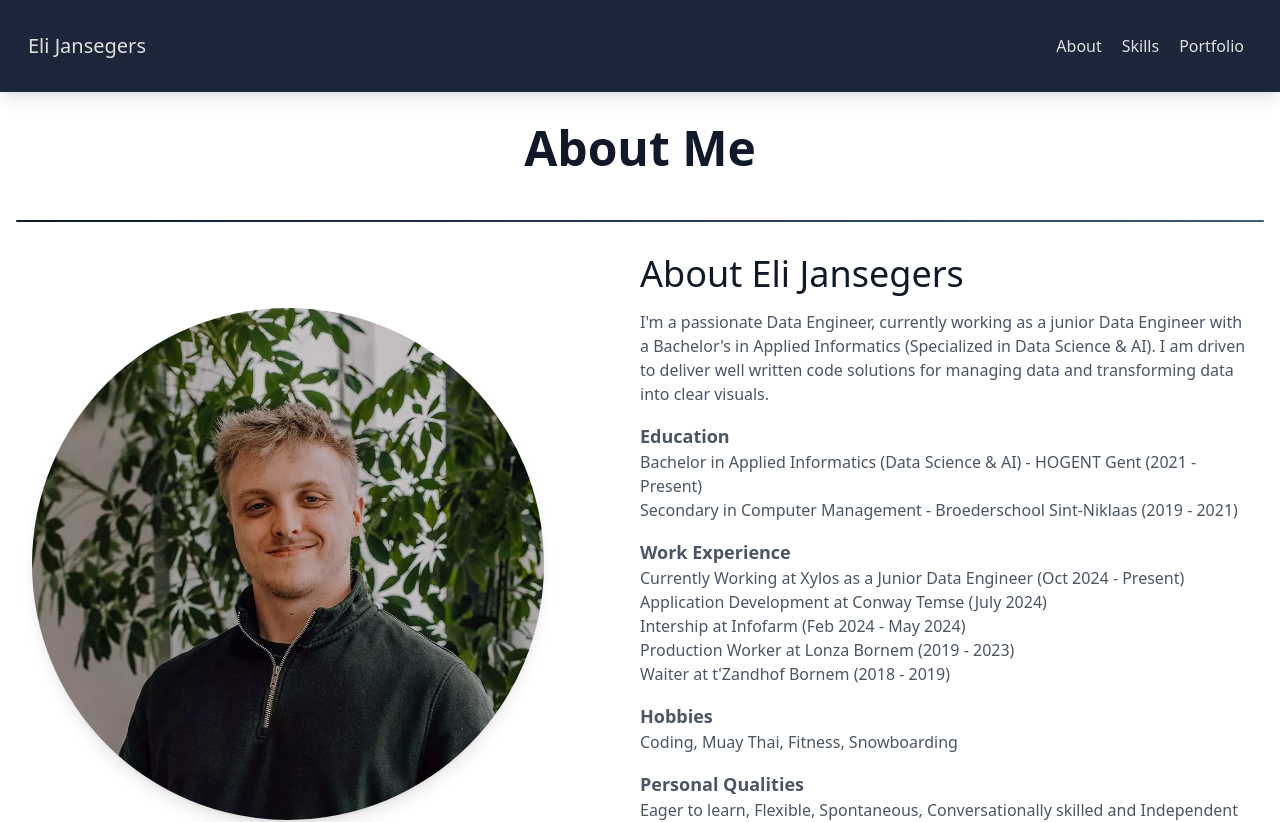
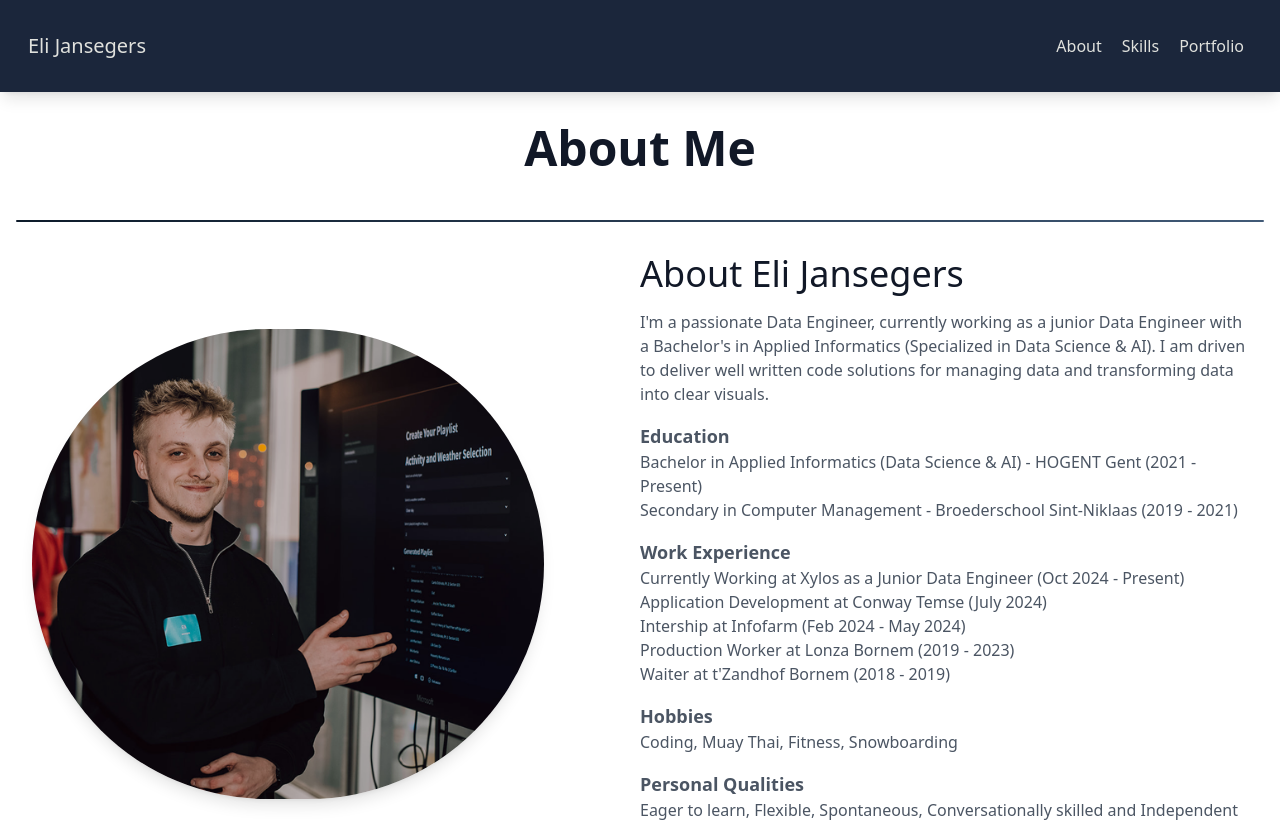
Before and after one commit to EliJansegers/PorfolioWebsite, a React (Create React App) app: page / in a window 1280 px wide. Shown: the top 822 px of the page. Built offline with nearby package versions, Linux system fonts and the light colour scheme.

Commit message:
profile picture change

```diff
--- a/src/components/About.js
+++ b/src/components/About.js
@@ -1,6 +1,6 @@
 import React from 'react';
 // Assuming you have an image named 'profile.jpg' in your public folder or an external URL
-import profilePic from '../images/profilepicture.jpg'; // Update with the correct path
+import profilePic from '../images/PF-Xylos.png'; // Update with the correct path
 import { motion, useAnimation } from 'framer-motion';
 import { useInView } from 'react-intersection-observer';
 
@@ -37,7 +37,7 @@ const About = () => {
             className="object-cover object-center rounded-full shadow-lg"
             alt="Eli Jansegers"
             src={profilePic}
-            style={{ filter: 'brightness(80%)' }} // Adjust the percentage to make it darker as needed
+            style={{ filter: 'brightness(90%)' }} // Adjust the percentage to make it darker as needed
           />
         </div>
         {/* Information Section */}
```
Also changed, not shown: src/images/PF-Xylos.png (added).
